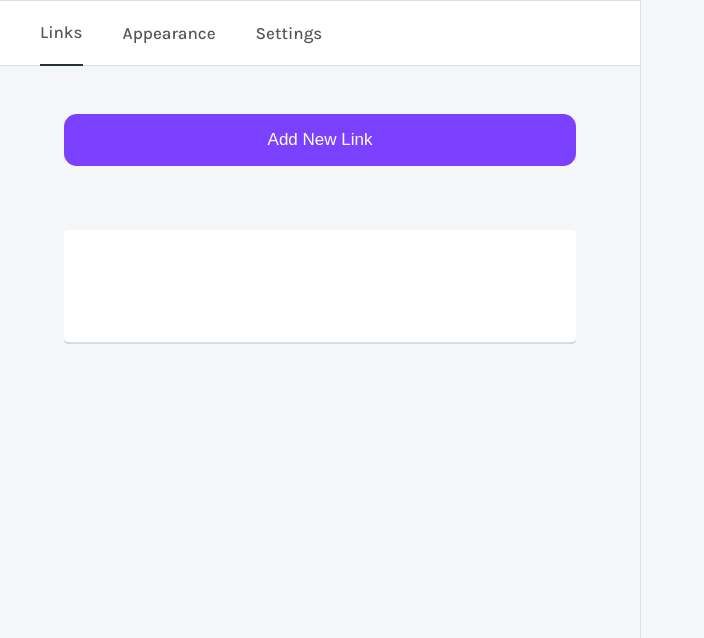
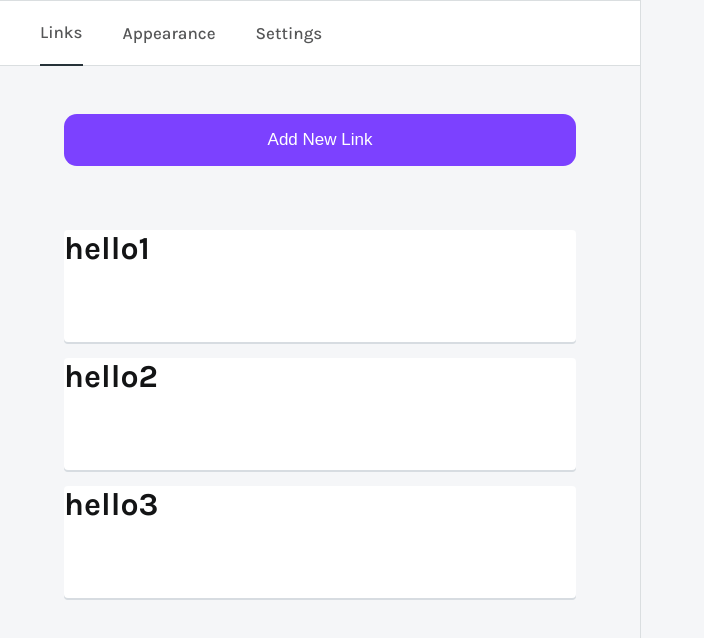
Before and after one commit to hadi-a-azeez/linktree, a React (Create React App) app: page /admin in a window 1280 px wide. Shown: the top 638 px of the page, without its empty margins (0-704 px from the left). Built offline with nearby package versions, Linux system fonts and the light colour scheme.

Commit message:
adding drag and drop

```diff
--- a/package.json
+++ b/package.json
@@ -14,6 +14,8 @@
     "firebase": "^8.3.1",
     "node-sass": "^4.14.1",
     "react": "^17.0.2",
+    "react-dnd": "^14.0.2",
+    "react-dnd-html5-backend": "^14.0.0",
     "react-dom": "^17.0.2",
     "react-router-dom": "^5.2.0",
     "react-scripts": "4.0.3",
--- a/src/App.tsx
+++ b/src/App.tsx
@@ -4,14 +4,18 @@ import "./App.scss";
 import { BrowserRouter as Router, Switch, Route } from "react-router-dom";
 import Register from "./pages/register";
 import Admin from "./pages/admin";
+import { DndProvider } from "react-dnd";
+import { HTML5Backend } from "react-dnd-html5-backend";
 
 const App: React.FC = () => {
   return (
     <Router>
       <Switch>
-        <Route exact path="/" component={Home} />
-        <Route path="/register" component={Register} />
-        <Route path="/admin" component={Admin} />
+        <DndProvider backend={HTML5Backend}>
+          <Route exact path="/" component={Home} />
+          <Route path="/register" component={Register} />
+          <Route path="/admin" component={Admin} />
+        </DndProvider>
       </Switch>
     </Router>
   );
--- a/src/components/LinkItem.tsx
+++ b/src/components/LinkItem.tsx
@@ -1,8 +1,27 @@
 import React from "react";
 import styles from "./linkItem.module.scss";
+import { useDrag } from "react-dnd";
 
-const LinkItem: React.FC = () => {
-  return <div className={styles.card}> </div>;
+type AppProps = {
+  text: string;
+};
+
+const LinkItem = ({ text }: AppProps) => {
+  const [{ opacity }, dragRef] = useDrag(
+    () => ({
+      type: "ITEM",
+      item: { text },
+      collect: (monitor) => ({
+        opacity: monitor.isDragging() ? 1 : 1,
+      }),
+    }),
+    []
+  );
+  return (
+    <div className={styles.card} ref={dragRef} style={{ opacity }}>
+      <h1>{text}</h1>
+    </div>
+  );
 };
 
 export default LinkItem;
--- a/src/pages/admin.tsx
+++ b/src/pages/admin.tsx
@@ -10,7 +10,9 @@ const Admin: React.FC = () => {
         <NavBar />
         <button className={styles.btn_main}>Add New Link</button>
         <div className={styles.items_container}>
-          <LinkItem />
+          <LinkItem text="hello1" />
+          <LinkItem text="hello2" />
+          <LinkItem text="hello3" />
         </div>
       </div>
     </div>
```
Also changed, not shown: 1 other file (tests, documents, lock files or other folders).
